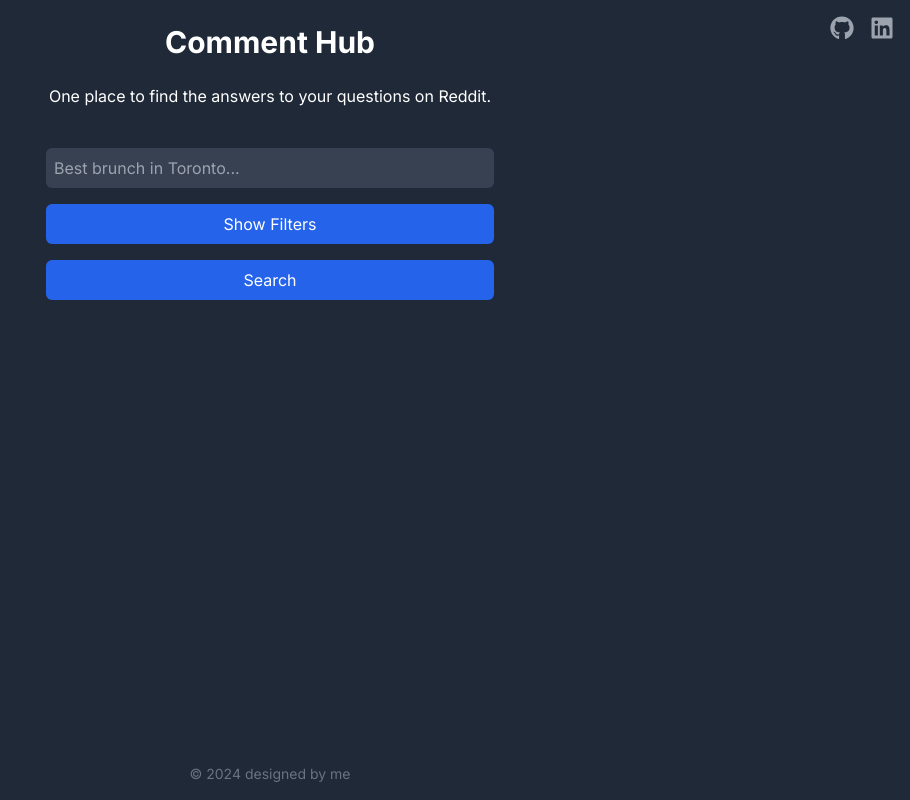
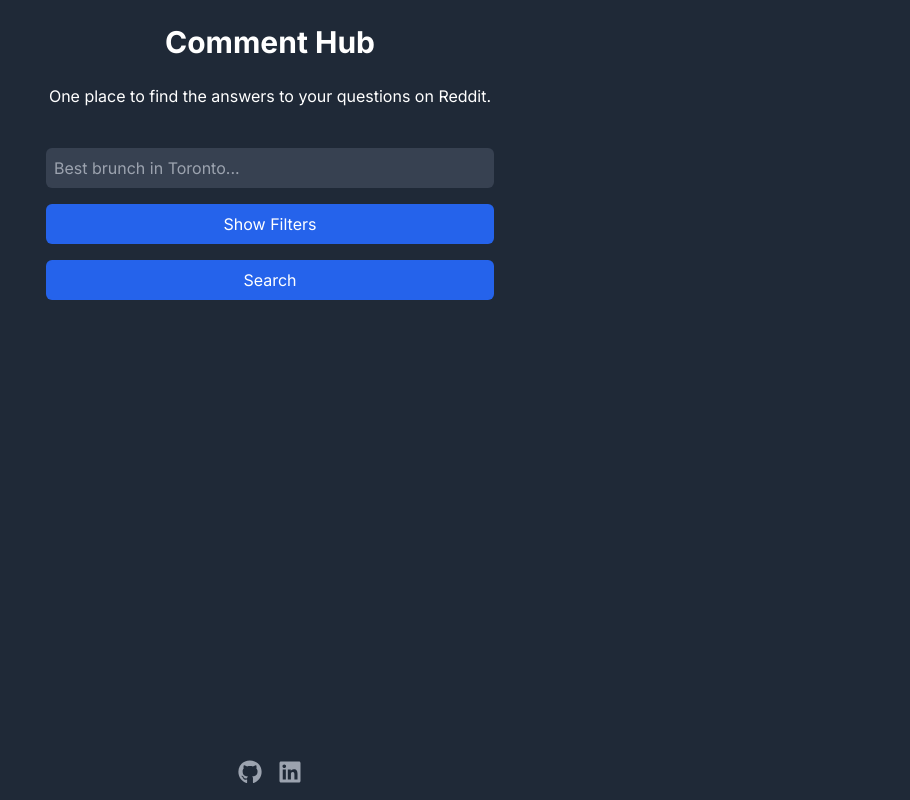
Before and after one commit to borisian/comment-hub, a Next.js app in the folder client/: page / in a window 1280 px wide. Shown: the whole page, without its empty margins (370-1280 px from the left). Built offline with nearby package versions, Linux system fonts and the light colour scheme.

Commit message:
Fixed margin + link

```diff
--- a/client/src/app/page.tsx
+++ b/client/src/app/page.tsx
@@ -82,27 +82,8 @@ const Page = () => {
 
   return (
     <div className="bg-gray-800 text-white min-h-screen flex flex-col items-center p-6 relative">
-      <div className="absolute top-4 right-4 flex space-x-4">
-        <a
-          href="https://github.com/borisian/comment-hub"
-          target="_blank"
-          rel="noopener noreferrer"
-          className="text-gray-400 hover:text-white transition-colors"
-        >
-          <FaGithub size={24} />
-        </a>
-        <a
-          href="https://www.linkedin.com/in/boris-faradian"
-          target="_blank"
-          rel="noopener noreferrer"
-          className="text-gray-400 hover:text-white transition-colors"
-        >
-          <FaLinkedin size={24} />
-        </a>
-      </div>
-
       <h1 className="text-3xl font-bold mb-6">Comment Hub</h1>
-      <h3 className="mb-6">
+      <h3 className="mb-6 text-center">
         One place to find the answers to your questions on Reddit.
       </h3>
       <div className="w-full max-w-md space-y-4 mt-4">
@@ -197,7 +178,7 @@ const Page = () => {
       {error && <p className="mt-4 text-red-500">{error}</p>}
       {noResults && <p className="mt-4 text-yellow-500">No posts found</p>}
 
-      <div className="mt-6 w-full max-w-4xl">
+      <div className="mt-6 w-full max-w-4xl mb-4">
         {results.length > 0
           ? results.map((post: any) => (
               <div
@@ -258,10 +239,24 @@ const Page = () => {
       </div>
 
       <footer className="absolute bottom-4 text-gray-500 text-sm">
-        &copy; {new Date().getFullYear()}{" "}
-        <a href="https://www.linkedin.com/in/boris-faradian" target="_blank">
-          designed by me
-        </a>
+        <div className="flex space-x-4">
+          <a
+            href="https://github.com/borisian/comment-hub"
+            target="_blank"
+            rel="noopener noreferrer"
+            className="text-gray-400 hover:text-white transition-colors"
+          >
+            <FaGithub size={24} />
+          </a>
+          <a
+            href="https://www.linkedin.com/in/boris-faradian"
+            target="_blank"
+            rel="noopener noreferrer"
+            className="text-gray-400 hover:text-white transition-colors"
+          >
+            <FaLinkedin size={24} />
+          </a>
+        </div>
       </footer>
     </div>
   );
```
